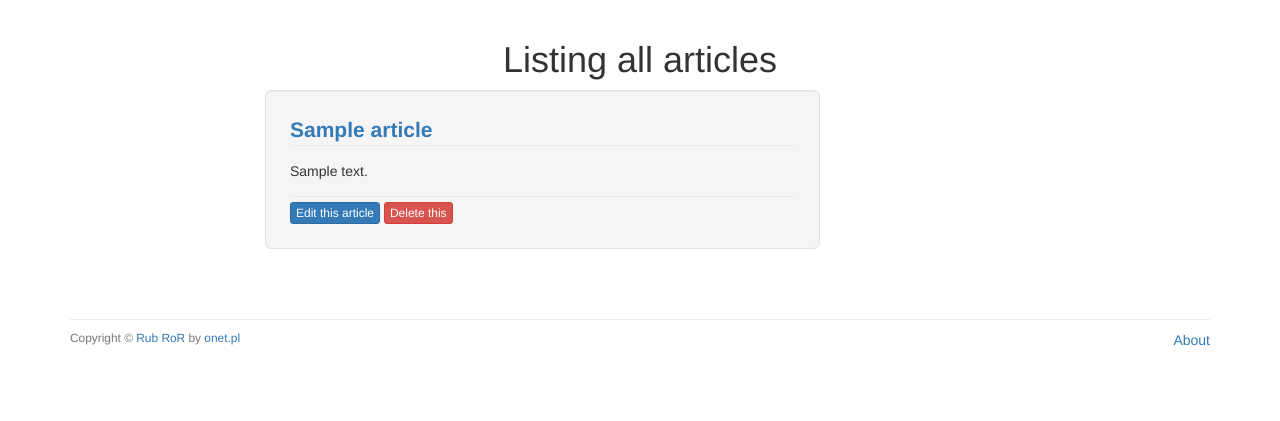
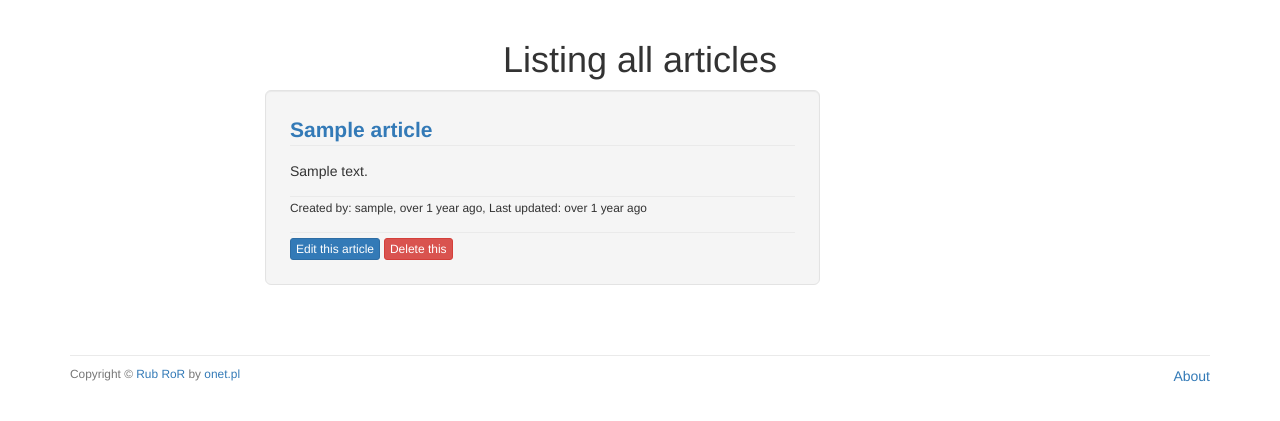
Before and after one commit to tojawawel/alpha-blog, a Rails app: page /articles in a window 1280 px wide. Shown: the part 52-473 px from the top of the page. Run offline with Rails 7, Linux system fonts and the light colour scheme; tables that the repository leaves empty hold one stand-in row (Sample ...); style sheets or scripts are compiled from the project's sources; some libraries are stand-ins or nearby versions.

Commit message:
Add user data to articles listing page

```diff
--- a/app/assets/stylesheets/custom.css.scss
+++ b/app/assets/stylesheets/custom.css.scss
@@ -38,6 +38,10 @@ $navbar-default-bg: #b2e1e6;
 .btn-xlarge {
   font-size: 1.7em;
   background-color: #80ced6;
+}
+.article-meta-details {
+  border-top: 1px solid #eaeaea;
+  margin-top: 15px;
 }
 
 .article-actions {
--- a/app/views/articles/index.html.erb
+++ b/app/views/articles/index.html.erb
@@ -9,6 +9,11 @@
           </div>
           <div class="article-body">
             <%= truncate(article.description, length: 90) %>
+            <div class="article-meta-details">
+              <small> Created by: <%= article.user.username if article.user %>,
+                      <%= time_ago_in_words(article.created_at) %> ago,
+                      Last updated: <%= time_ago_in_words(article.updated_at) %> ago</small>
+            </div>
           </div>
           <div class="article-actions">
             <%= link_to "Edit this article", edit_article_path(article), class: "btn btn-xs btn-primary" %>
```
Also changed, not shown: 1 other file.
